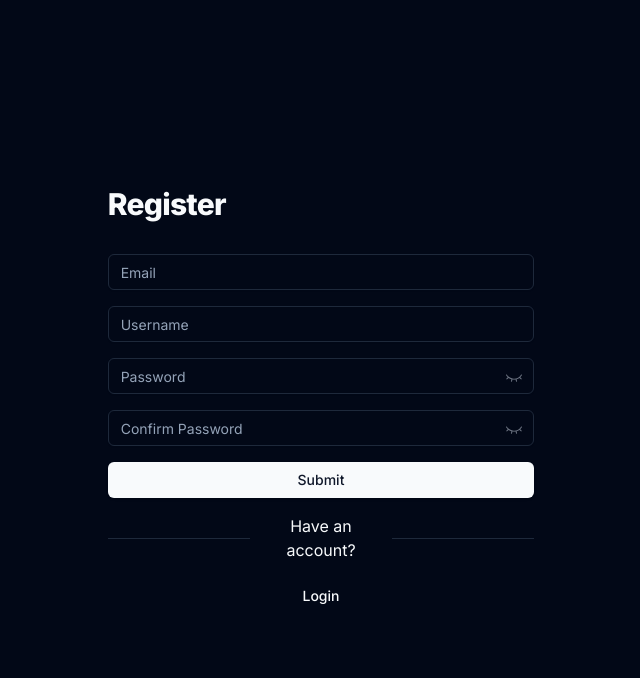
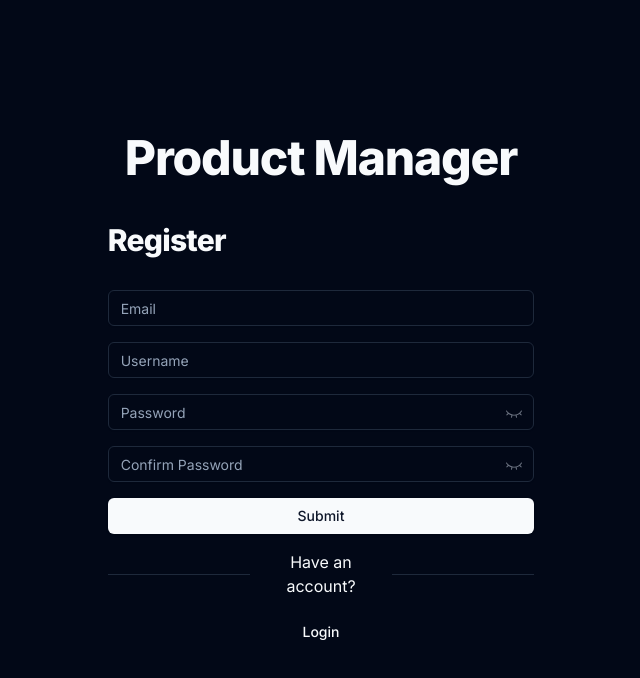
Before and after one commit to julio-silveira/product-manager, a Next.js app in the folder frontend/: page /register in a window 1280 px wide. Shown: the top 678 px of the page, without its empty margins (319-959 px from the left). Built offline with nearby package versions, Linux system fonts and the light colour scheme; no server answers.

Commit message:
Add product manager title to registration page

```diff
--- a/frontend/src/app/register/page.tsx
+++ b/frontend/src/app/register/page.tsx
@@ -19,6 +19,9 @@ export default function Home() {
 
 	return (
 		<main className="flex min-h-screen flex-col items-center justify-center">
+			<h1 className="scroll-m-20 text-4xl font-extrabold tracking-tight mb-6 lg:text-5xl">
+				Product Manager
+			</h1>
 			<RegisterForm />
 		</main>
 	);
```
